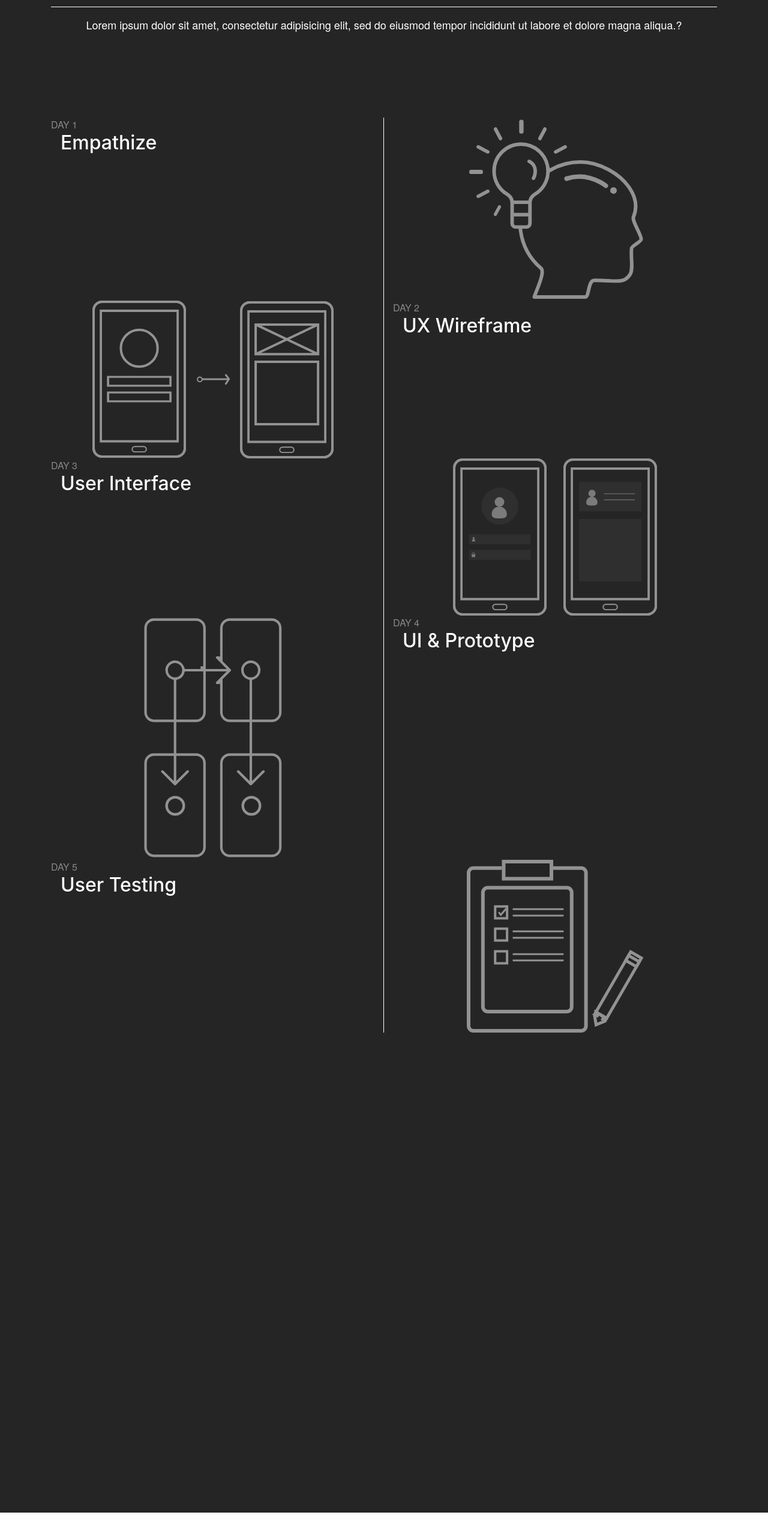
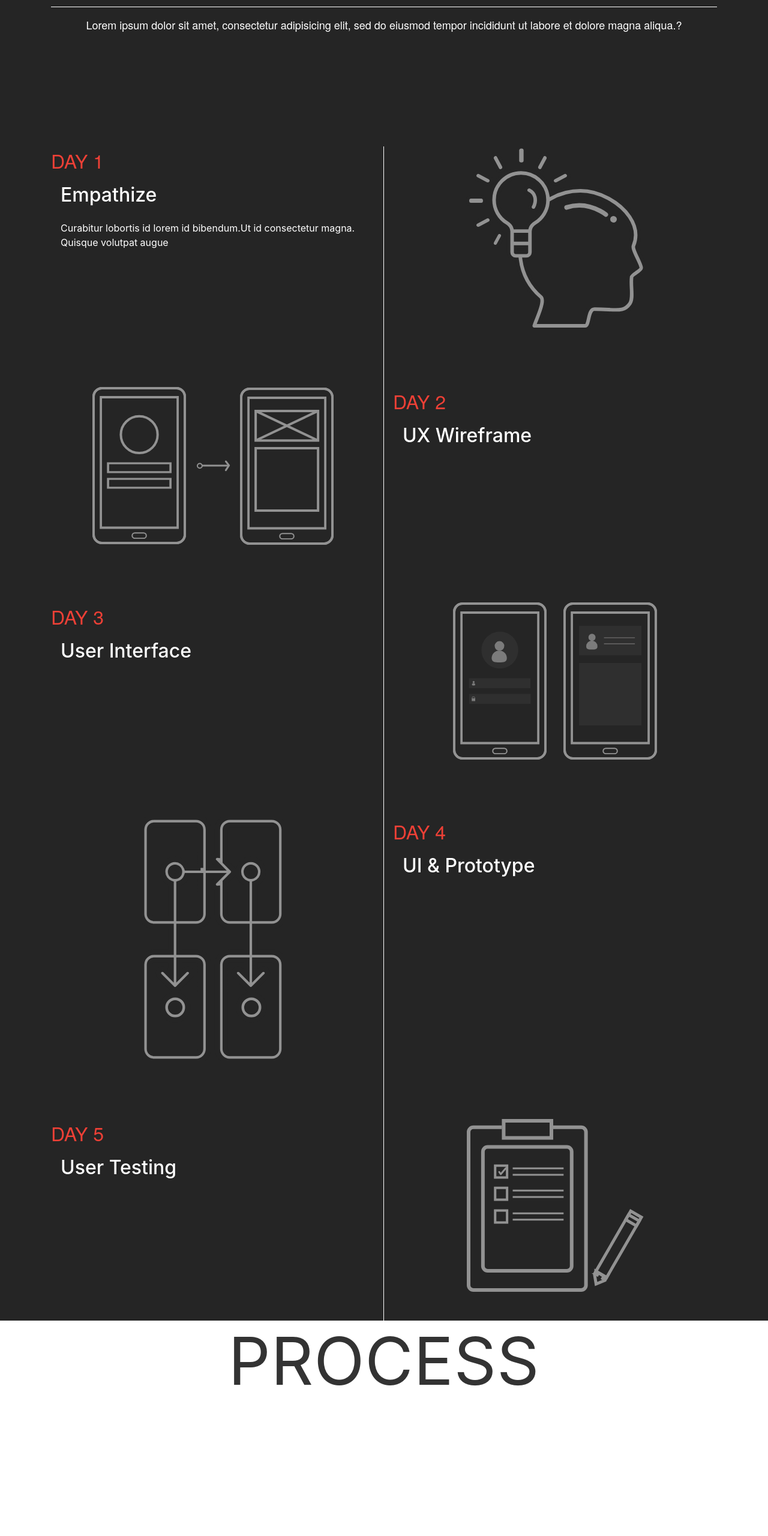
Before and after one commit to BliztRipper/AscendDesignSystem, a website: page src/view/index.pug in a window 1280 px wide. Shown: the part 1000-3560 px from the top of the page at 60% size. Before the commit the page ends 3521 px from the top, so only its background shows below. Drawn offline with nearby package versions, Linux system fonts and the light colour scheme; files that its build step writes are made by us from their sources; files whose address does not match are found by name.

Commit message:
refactor js

```diff
--- a/src/script/main.js
+++ b/src/script/main.js
@@ -4,23 +4,28 @@
 
 AOS.init();
 
+
+$(document).ready(function(e) {
   $(window).on("scroll", function () {
     var scrollHeight = $(window).height(); //847
+    var scrollTop = $(window).scrollTop(); // ScrollEvent
     var navHeight = $('.navGrid').innerHeight(); //124
     var sprintHeight = $('.main').innerHeight() + $('.sprint').innerHeight(); //1927
-  var scrollOne = $(window).scrollTop() + navHeight;
-  var scrollTwo = $(window).scrollTop() + sprintHeight + navHeight;
+    var scrollOne = scrollTop + navHeight;
+    var scrollTwo = navHeight + sprintHeight; // 2531
+    var settop = $('#process').offset().top - 124;
 
-  if (scrollOne > scrollHeight) {
+    if (scrollTop > scrollHeight) {
       $('.navGrid').addClass('active');
       $('.navGrid').find('a').removeClass('active');
-    $('.navGrid__menu-2' ).find( "a" ).addClass('active');
-  } else if(($(window).scrollTop() > 2800) ){
+      $('.navGrid__menu-2').find('a').addClass('active');
+    }else if (scrollTop > settop) {
       $('.navGrid').find('a').removeClass('active');
-    $('.navGrid__menu-3' ).find( "a" ).addClass('active');
-  } else {
+      $('.navGrid__menu-3').find('a').addClass('active');
+    } else{
       $('.navGrid').removeClass('active');
       $('.navGrid').find('a').removeClass('active');
-    $('.navGrid__menu-1' ).find( "a" ).addClass('active');
+      $('.navGrid__menu-1').find("a").addClass('active');
     }
   });
+})
--- a/src/styles/style.scss
+++ b/src/styles/style.scss
@@ -2,7 +2,7 @@
 @import '../../node_modules/aos/dist/aos';
 
 :root{
-  --mainColor: #DA322A;
+  --mainColor: #ee4036;
   --secondColor: #751B19;
   --bgColor: #252525;
   padding: constant(safe-area-inset-top) constant(safe-area-inset-right) constant(safe-area-inset-bottom) constant(safe-area-inset-left);
@@ -169,23 +169,41 @@ hr{
   }
   &__day{
     @extend .font-format;
-    opacity: 0.45;
+    font-size: 2rem;
+    color: var(--mainColor);
   }
   &__title{
     color:#fff;
     padding-left: 1rem;
+    padding-top: 1rem;
   }
   &__image{
     display: flex;
     justify-content: center;
   }
+  &__content{
+    color:#fff;
+    padding-left: 1rem;
+    padding-top: 1rem;
+  }
 }
 
 .process{
-  background-color: var(--bgColor);
+  background-color: #fff;
   position: relative;
   z-index: 2;
   height: 800px;
+  &__title{
+    text-transform: uppercase;
+    font-size: 6.875rem;
+    font-weight: normal;
+    font-style: normal;
+    font-stretch: normal;
+    line-height: normal;
+    letter-spacing: 0.9px;
+    text-align: center;
+    color: #333333;
+  }
 }
 
 @import './_responsive';
--- a/src/view/index.pug
+++ b/src/view/index.pug
@@ -30,35 +30,36 @@ block body
   section.sprint
     .container
       article
-        .row
+        .row.py-5
           .col-md-6.col-12.sprint__line
             .sprint__day DAY 1
             h2.sprint__title Empathize
+            p.sprint__content Curabitur lobortis id lorem id bibendum.Ut id consectetur magna. Quisque volutpat augue
           .col-md-6.col-12.sprint__image
             img.img-fluid(src="images/empathize.svg", alt="Empathize")
       article
-        .row
+        .row.py-5
           .col-md-6.col-12
             .sprint__day DAY 2
             h2.sprint__title UX Wireframe
           .col-md-6.col-12.order-md-first.sprint__image.sprint__line
             img.img-fluid(src="images/wireframe.svg", alt="UX Wireframe")
       article
-        .row
+        .row.py-5
           .col-md-6.col-12.sprint__line
             .sprint__day DAY 3
             h2.sprint__title User Interface
           .col-md-6.col-12.sprint__image
             img.img-fluid(src="images/interface.svg", alt="User Interface")
       article
-        .row
+        .row.py-5
           .col-md-6.col-12
             .sprint__day DAY 4
             h2.sprint__title  UI & Prototype
           .col-md-6.col-12.order-md-first.sprint__image.sprint__line
             img.img-fluid(src="images/prototype.svg", alt="UI & Prototype")
       article
-        .row
+        .row.py-5
           .col-md-6.col-12.sprint__line
             .sprint__day DAY 5
             h2.sprint__title User Testing
@@ -66,3 +67,4 @@ block body
             img.img-fluid(src="images/test.svg", alt="User Testing")
   section.process#process
     .container
+      h1.process__title process
```
Also changed, not shown: dist/assets/css/style.css, dist/assets/js/main-dist.js, dist/index.html, 2 other files. Lines whose indentation alone changed are shown as unchanged.
